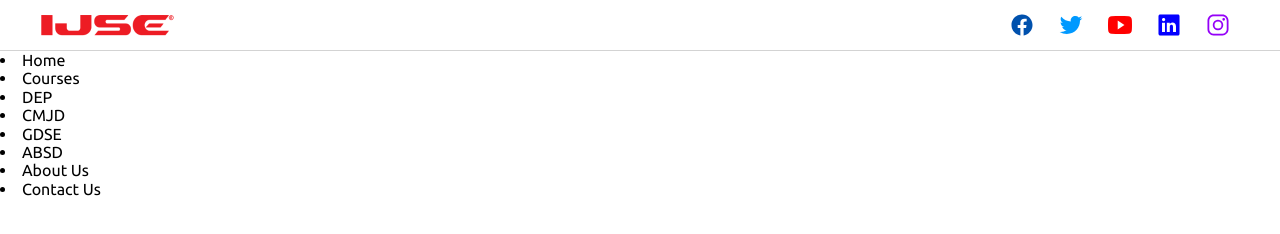
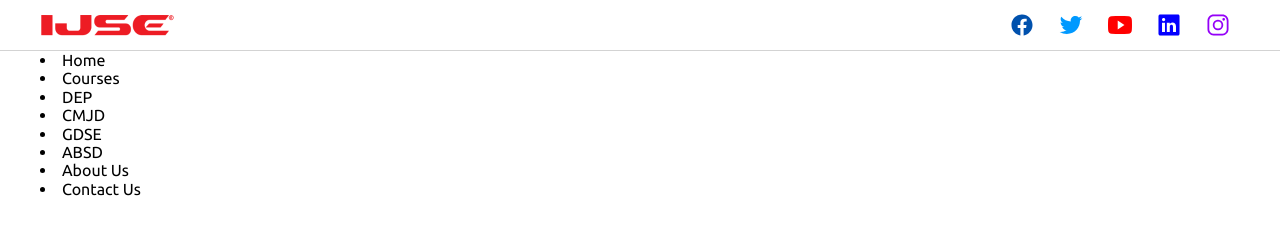
Before and after one commit to IJSE-Direct-Entry-Program-10/html-5-css-3, a plain HTML site: page 10-projects/01-ijse.lk-design-clone/index.html in a window 1280 px wide. Drawn offline with nearby package versions, Linux system fonts and the light colour scheme.

Commit message:
Finalize the section structure

```diff
--- a/10-projects/01-ijse.lk-design-clone/index.html
+++ b/10-projects/01-ijse.lk-design-clone/index.html
@@ -29,6 +29,8 @@
             </nav>
         </div>
     </header>
+    <section>
+        <div class="container">
             <nav id="main-nav">
                 <li>Home</li>
                 <li class="drop-down">Courses
@@ -42,5 +44,8 @@
                 <li>About Us</li>
                 <li>Contact Us</li>
             </nav>
+            <main></main>
+        </div>
+    </section>
 </body>
 </html>
```
Lines whose indentation alone changed are shown as unchanged.
